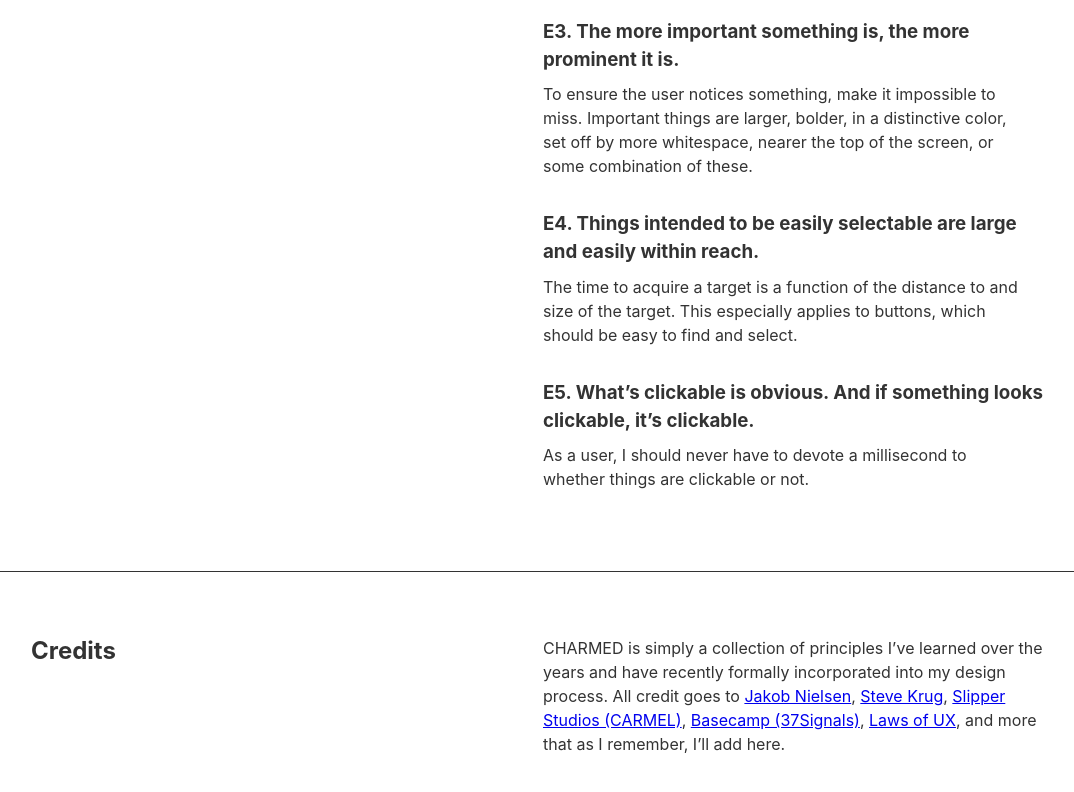
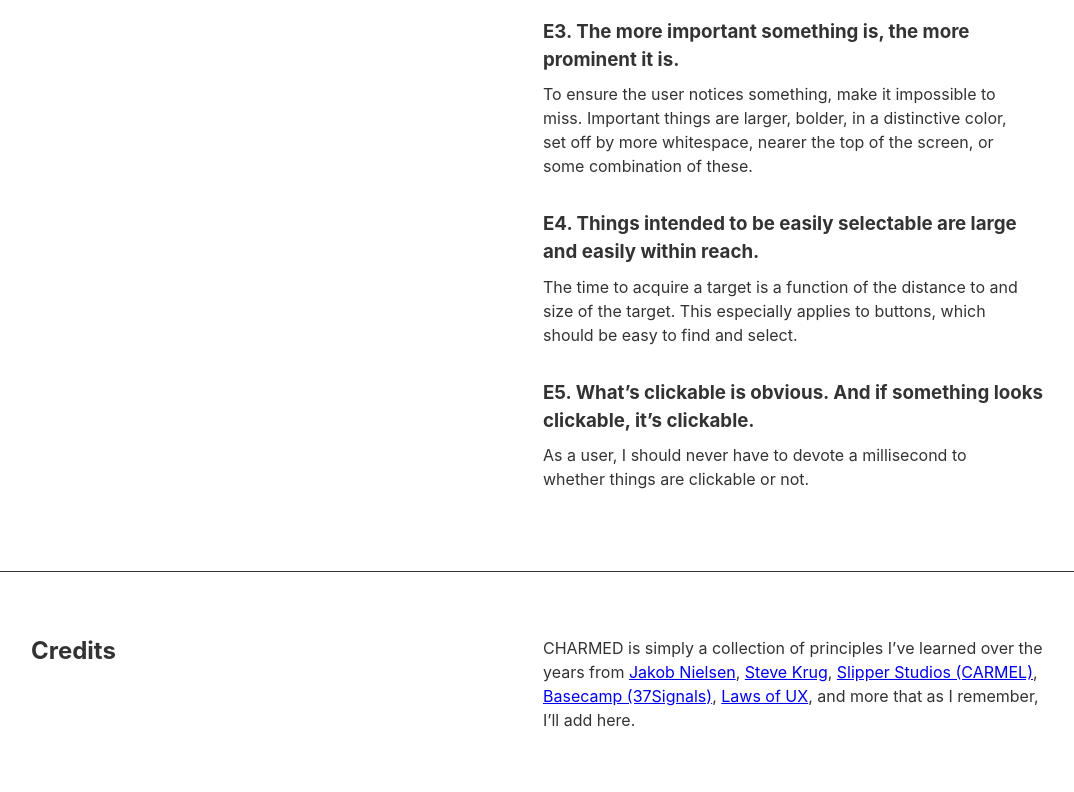
Before and after one commit to christopherdubs/christopherdubs.github.io, a Jekyll site: the page CHARMED.html, which Jekyll copies as it is, in a window 1280 px wide and 900 px high, scrolled down 4158 px. Shown: the top 792 px of the window, without its empty margins (97-1171 px from the left). Built offline with Jekyll 4.4.1, drawn with Linux system fonts in a browser that asks for light colours.

Commit message:
less awk phrasing

```diff
--- a/CHARMED.html
+++ b/CHARMED.html
@@ -139,10 +139,10 @@
 
 <article class="cf ph3 ph5-ns pv5 bt">
   <header class="fn fl-ns w-50-ns pr4-ns">
-    <h2 class="mt0 mb0 lh-title">Credits</h2>
+    <h2 class="mt0 lh-title">Credits</h2>
   </header>
   <div class="fn fl-ns w-50-ns">
-    <p class="mt0">CHARMED is simply a collection of principles I&#8217;ve learned over the years and have recently formally incorporated into my design process. All credit goes to <a href="https://www.nngroup.com">Jakob Nielsen</a>, <a href="https://www.sensible.com/dmmt.html">Steve Krug</a>, <a href="http://www.slipperstudios.com/services/carmel-ux/">Slipper Studios (CARMEL)</a>, <a href="https://signalvnoise.com/posts/3047-the-obvious-the-easy-and-the-possible">Basecamp (37Signals)</a>, <a href="https://lawsofux.com">Laws of UX</a>, and more that as I remember, I&#8217;ll add here.</p>
+    <p class="mt0">CHARMED is simply a collection of principles I&#8217;ve learned over the years from <a href="https://www.nngroup.com">Jakob Nielsen</a>, <a href="https://www.sensible.com/dmmt.html">Steve Krug</a>, <a href="http://www.slipperstudios.com/services/carmel-ux/">Slipper Studios (CARMEL)</a>, <a href="https://signalvnoise.com/posts/3047-the-obvious-the-easy-and-the-possible">Basecamp (37Signals)</a>, <a href="https://lawsofux.com">Laws of UX</a>, and more that as I remember, I&#8217;ll add here.</p>
   </div>
 </article>
 
```
